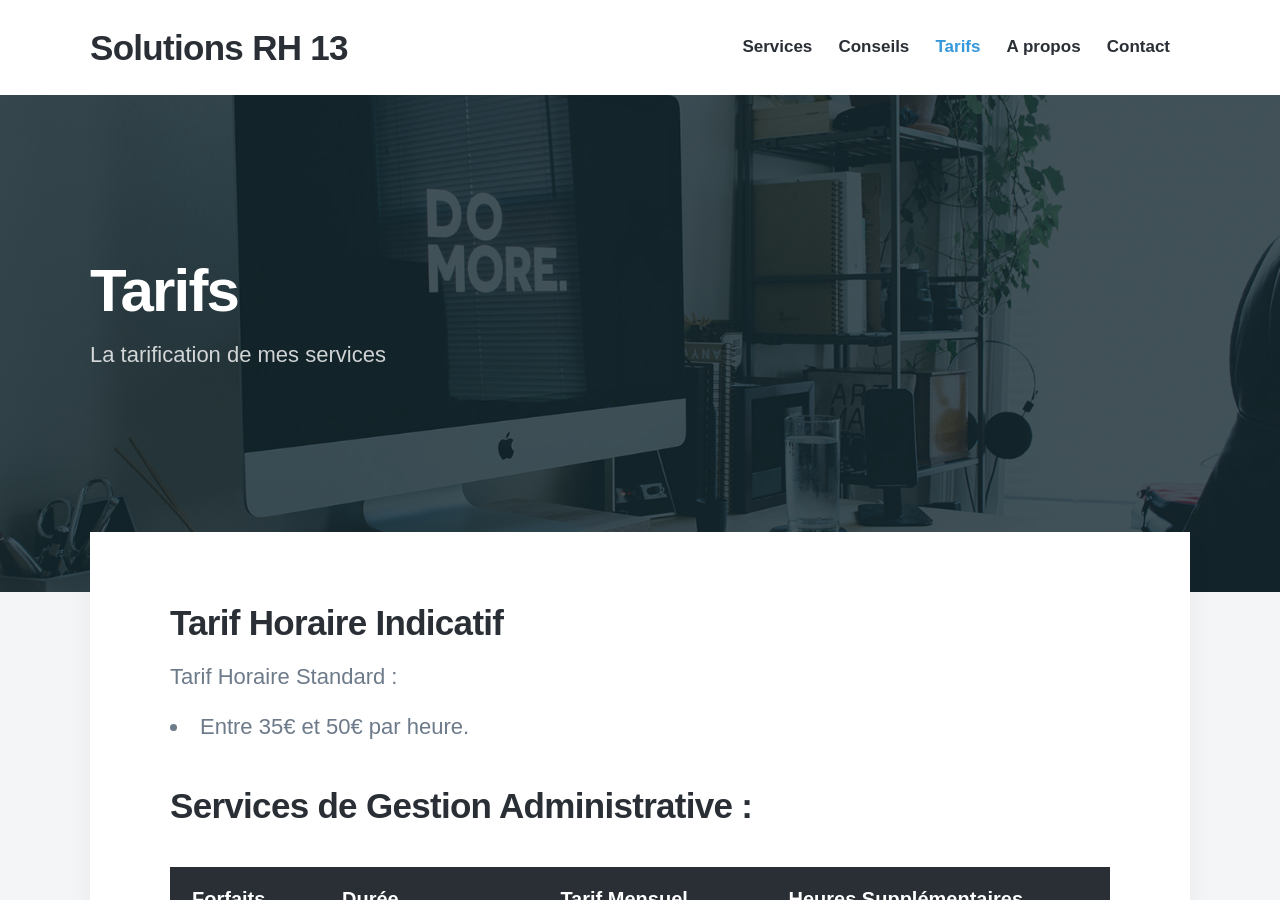
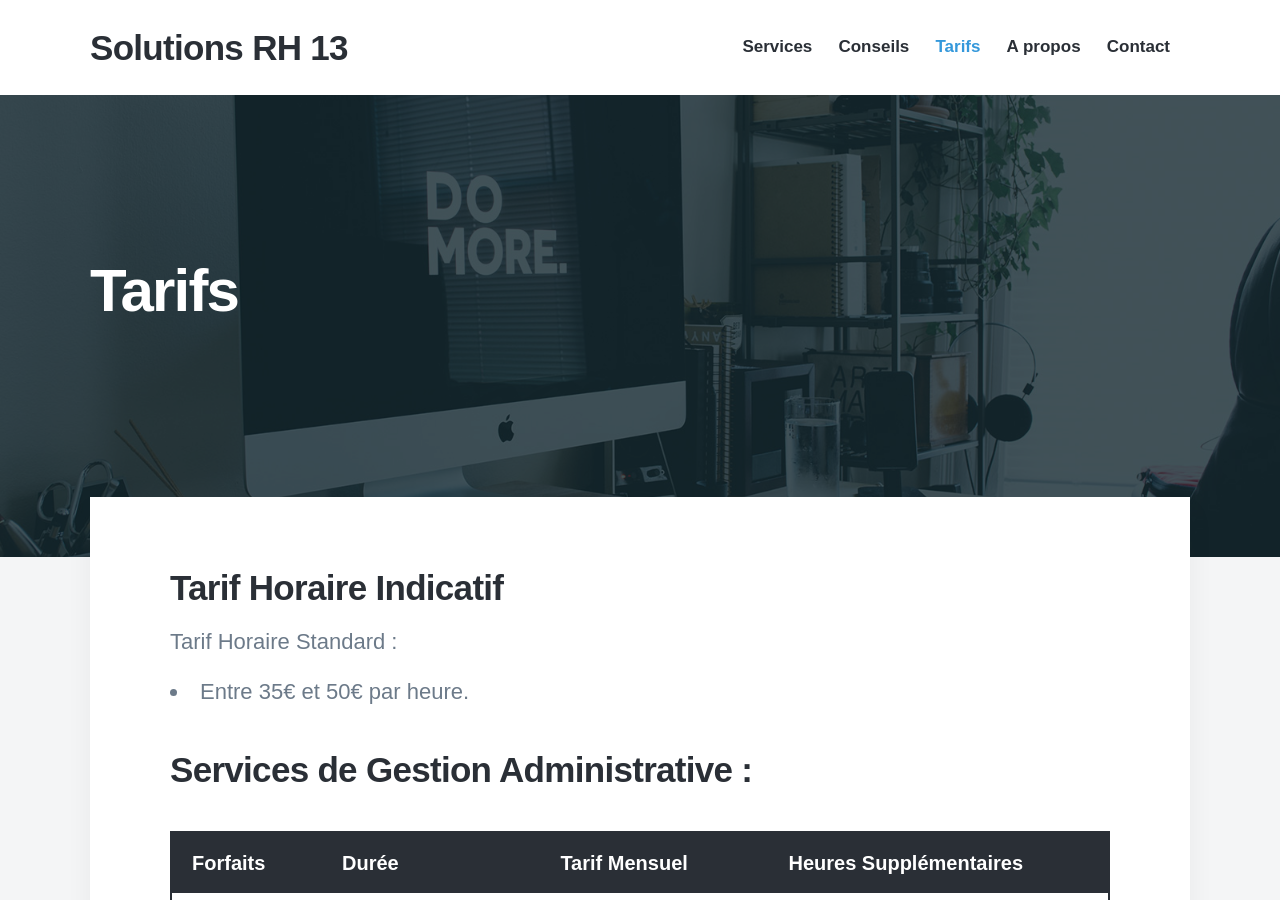
Before and after one commit to jeyries/solutionsrh13, a Jekyll site: the page built from _pages/tarifs.md, in a window 1280 px wide and 900 px high. Built offline with Jekyll 4.4.1, drawn with Linux system fonts in a browser that asks for light colours; nearby versions of some CDN libraries; some web fonts are replaced; some of the changed lines change nothing that is shown.

Commit message:
correction

```diff
--- a/_pages/tarifs.md
+++ b/_pages/tarifs.md
@@ -1,7 +1,7 @@
 ---
 title: Tarifs
-subtitle: La tarification de mes services
-description:
+subtitle:
+description: Dans le monde de l'entreprise, la gestion administrative est souvent un défi majeur. Cependant, elle est cruciale pour assurer le bon fonctionnement quotidien de toute organisation. Si vous vous trouvez dépassé par la paperasse et les tâches administratives, je suis là pour vous aider.
 featured_image: /images/demo/about.jpg
 ---
 
```
